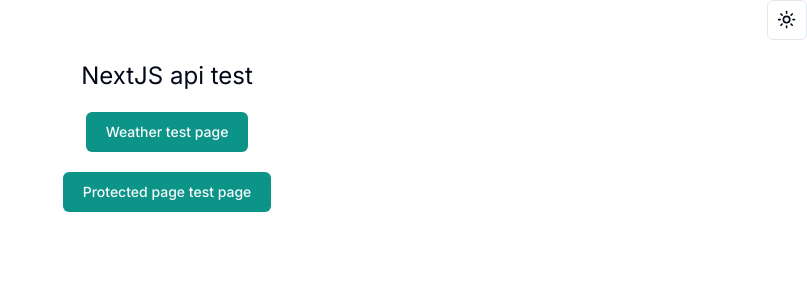
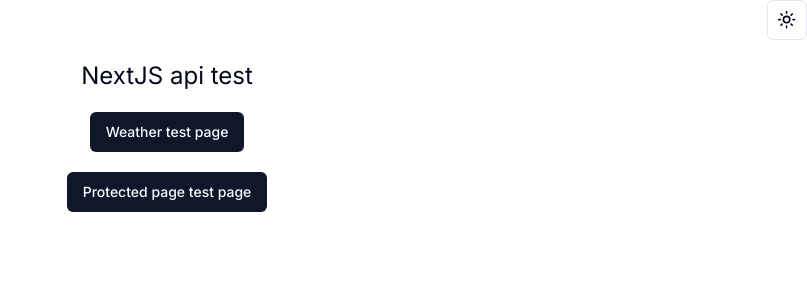
Before and after one commit to Luxcorel/weatherwear, a Next.js app: page / in a window 1280 px wide. Shown: the top 300 px of the page, without its empty margins (473-1280 px from the left). Built offline with nearby package versions, Linux system fonts and the light colour scheme.

Commit message:
CSS fix on index page

```diff
--- a/app/page.tsx
+++ b/app/page.tsx
@@ -6,13 +6,17 @@ export default function Home() {
         <div>
             <h1 className={"my-5 text-center text-2xl"}>NextJS api test</h1>
 
-            <Link href={"/api/weather"}>
-                <Button className={"m-5 mx-auto flex bg-teal-600 p-5"}>Weather test page</Button>
-            </Link>
+            <div className={"m-5 flex justify-center"}>
+                <Link href={"/api/weather"}>
+                    <Button>Weather test page</Button>
+                </Link>
+            </div>
 
-            <Link href={"/me"}>
-                <Button className={"m-5 mx-auto flex bg-teal-600 p-5"}>Protected page test page</Button>
-            </Link>
+            <div className={"m-5 flex justify-center"}>
+                <Link href={"/me"}>
+                    <Button>Protected page test page</Button>
+                </Link>
+            </div>
         </div>
     );
 }
```
